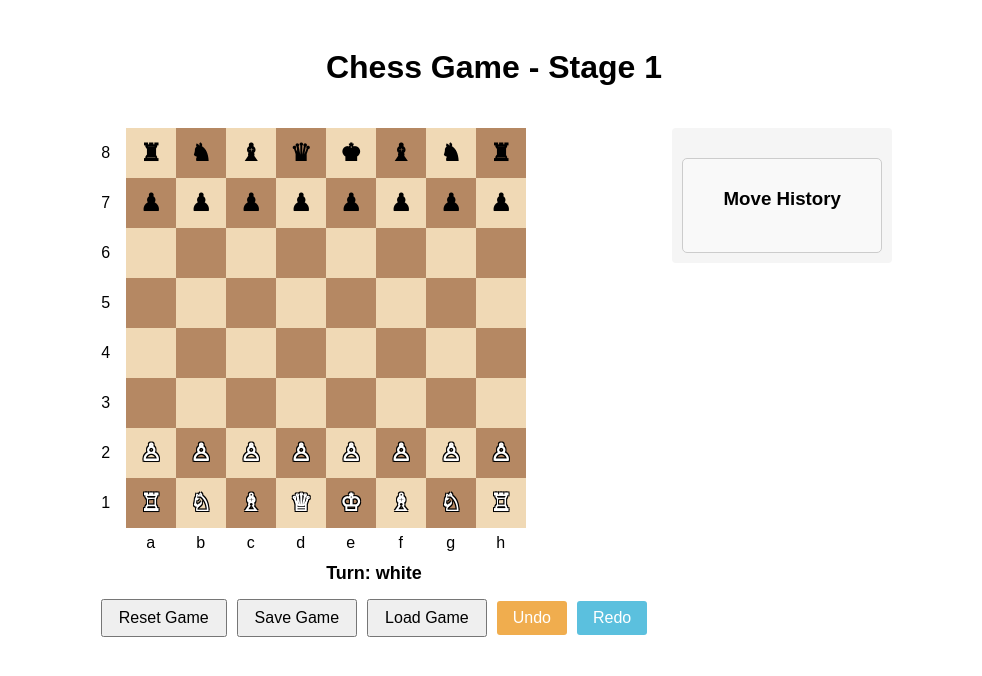
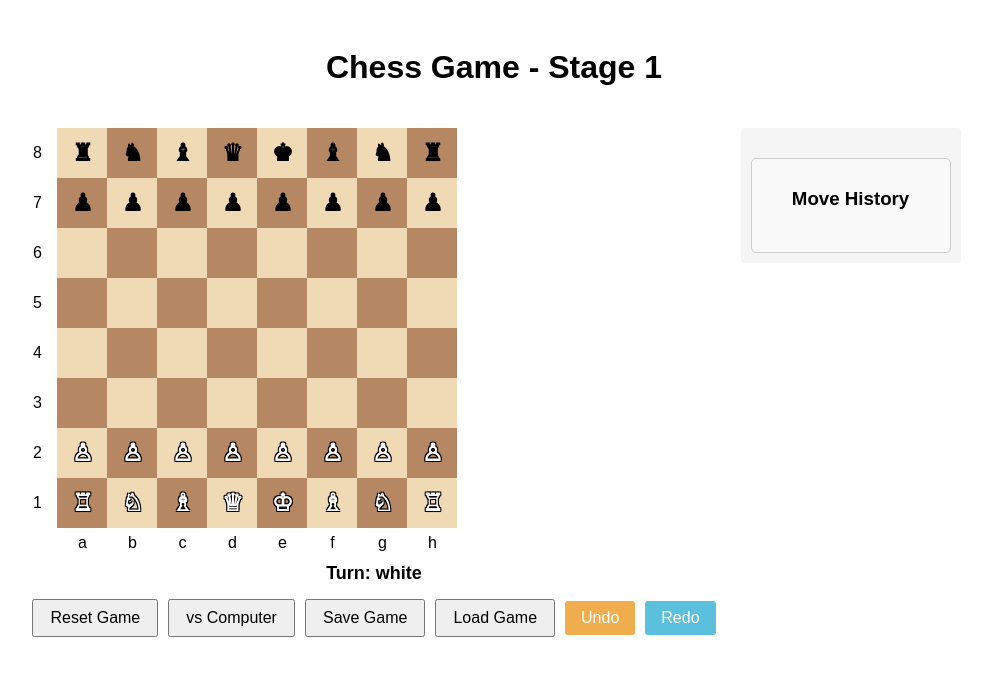
Before and after one commit to Jim2014/chess_cursor, a React (Create React App) app: page / in a window 1280 px wide. Shown: the top 676 px of the page, without its empty margins (146-1128 px from the left). Built offline with nearby package versions, Linux system fonts and the light colour scheme.

Commit message:
Add simple computer player

```diff
--- /dev/null
+++ b/src/ai/ComputerPlayer.ts
@@ -0,0 +1,80 @@
+import { GameState, Move, Piece } from "../logic/types";
+import { isValidMove } from "../logic/ChessRulesEngine";
+
+// Basic piece values for simple evaluation
+const PIECE_VALUES = {
+  pawn: 1,
+  knight: 3,
+  bishop: 3,
+  rook: 5,
+  queen: 9,
+  king: 0  // We don't consider king's value in basic evaluation
+};
+
+export class ComputerPlayer {
+  // Get all valid moves for the current position
+  private getAllValidMoves(gameState: GameState): Move[] {
+    const validMoves: Move[] = [];
+    const { board, turn } = gameState;
+
+    // Go through all squares
+    for (let fromRow = 0; fromRow < 8; fromRow++) {
+      for (let fromCol = 0; fromCol < 8; fromCol++) {
+        const piece = board[fromRow][fromCol];
+        // Check if piece belongs to computer
+        if (piece && piece.color === turn) {
+          // Check all possible destination squares
+          for (let toRow = 0; toRow < 8; toRow++) {
+            for (let toCol = 0; toCol < 8; toCol++) {
+              const move: Move = {
+                from: { row: fromRow, col: fromCol },
+                to: { row: toRow, col: toCol }
+              };
+              if (isValidMove(gameState, move)) {
+                validMoves.push(move);
+              }
+            }
+          }
+        }
+      }
+    }
+    return validMoves;
+  }
+
+  // Evaluate a capture move
+  private evaluateMove(move: Move, gameState: GameState): number {
+    const { board } = gameState;
+    const targetPiece = board[move.to.row][move.to.col];
+
+    // If it's a capture, return the value of the captured piece
+    if (targetPiece) {
+      return PIECE_VALUES[targetPiece.type];
+    }
+
+    return 0;  // Non-capture move
+  }
+
+  // Choose the best move
+  public getBestMove(gameState: GameState): Move | null {
+    const validMoves = this.getAllValidMoves(gameState);
+
+    // If no valid moves are available, return null
+    if (validMoves.length === 0) {
+      return null;
+    }
+
+    // Sort moves by value (captures first)
+    validMoves.sort((a, b) =>
+      this.evaluateMove(b, gameState) - this.evaluateMove(a, gameState)
+    );
+
+    // If there are captures available, randomly select one of the best captures
+    const bestValue = this.evaluateMove(validMoves[0], gameState);
+    const bestMoves = validMoves.filter(move =>
+      this.evaluateMove(move, gameState) === bestValue
+    );
+
+    // Return a random move from the best available moves
+    return bestMoves[Math.floor(Math.random() * bestMoves.length)];
+  }
+}
--- a/src/components/Board.tsx
+++ b/src/components/Board.tsx
@@ -1,4 +1,4 @@
-import React, { useState, useEffect } from "react";
+import React, { useState, useEffect, useMemo } from "react";
 import Square from "./Square";
 import MoveHistory from "./MoveHistory";
 import "../styles/Board.css";
@@ -8,6 +8,7 @@ import { isValidMove, isKingInCheck, isCheckmate } from "../logic/ChessRulesEngi
 import SaveGameDialog from './SaveGameDialog';
 import LoadGameDialog from './LoadGameDialog';
 import PromotionDialog from './PromotionDialog';
+import { ComputerPlayer } from "../ai/ComputerPlayer";
 
 interface SavedGame {
   name: string;
@@ -72,6 +73,7 @@ const Board: React.FC = () => {
     black: { kingSide: true, queenSide: true }
   });
   const [isCheck, setIsCheck] = useState(false);
+  const [isInCheckmate, setIsInCheckmate] = useState(false);
 
   // New state variables
   const [showSaveDialog, setShowSaveDialog] = useState(false);
@@ -83,6 +85,11 @@ const Board: React.FC = () => {
   const [showPromotionDialog, setShowPromotionDialog] = useState(false);
   const [pendingMove, setPendingMove] = useState<{ from: Position; to: Position } | null>(null);
 
+  // Add these new state variables
+  const [isVsComputer, setIsVsComputer] = useState(false);
+  const [computerColor, setComputerColor] = useState<"black" | "white">("black");
+  const computerPlayer = useMemo(() => new ComputerPlayer(), []);
+
   // Load saved games list on component mount
   useEffect(() => {
     const saves = localStorage.getItem('chessGameSaves');
@@ -90,6 +97,23 @@ const Board: React.FC = () => {
       setSavedGames(JSON.parse(saves));
     }
   }, []);
+
+  // Handle computer's move
+  useEffect(() => {
+    if (isVsComputer && turn === computerColor && !promotionSquare && !isInCheckmate) {
+      // Add a small delay to make it feel more natural
+      const timer = setTimeout(() => {
+        const gameState = createGameState(board, turn, lastMove);
+        gameState.castlingRights = castlingRights;
+        const move = computerPlayer.getBestMove(gameState);
+        if (move) {  // Only make move if one is available
+          makeMove(move);
+        }
+      }, 500);
+
+      return () => clearTimeout(timer);
+    }
+  }, [turn, isVsComputer, computerColor, board, lastMove, isInCheckmate]);
 
   // Compute allowed moves for the selected piece.
   const computeAllowedMoves = (position: Position): Position[] => {
@@ -297,6 +321,7 @@ const Board: React.FC = () => {
     const isInCheck = isKingInCheck(newBoard, turn === "white" ? "black" : "white");
     const isInCheckmate = isInCheck && isCheckmate(newGameState, turn === "white" ? "black" : "white");
     setIsCheck(isInCheck);
+    setIsInCheckmate(isInCheckmate);
 
     // Create move description with check/checkmate status
     let moveDesc = getMoveDescription(move.from, move.to);
@@ -326,6 +351,7 @@ const Board: React.FC = () => {
   };
 
   const handleSquareClick = (position: Position) => {
+    if (isVsComputer && turn === computerColor) return;
     if (selectedPosition) {
       const move: Move = {
         from: selectedPosition,
@@ -493,6 +519,7 @@ const Board: React.FC = () => {
       black: { kingSide: true, queenSide: true }
     });
     setIsCheck(false);
+    setIsInCheckmate(false);
     setUndoStack([]);
     setRedoStack([]);
   };
@@ -529,6 +556,7 @@ const Board: React.FC = () => {
         setTurn(gameState.turn);
         setCastlingRights(gameState.castlingRights);
         setIsCheck(gameState.isCheck);
+        setIsInCheckmate(gameState.isCheck && isCheckmate(createGameState(gameState.board, gameState.turn, gameState.lastMove), gameState.turn));
         setLastMove(gameState.lastMove);
 
         // Initialize undo stack with the initial state from the first move's snapshot
@@ -597,6 +625,33 @@ const Board: React.FC = () => {
     );
   }
 
+  // Add controls for computer player
+  const renderGameControls = () => (
+    <div className="controls">
+      <button onClick={resetGame}>Reset Game</button>
+      <button onClick={() => setIsVsComputer(!isVsComputer)}>
+        {isVsComputer ? "vs Human" : "vs Computer"}
+      </button>
+      {isVsComputer && (
+        <button onClick={() => setComputerColor(computerColor === "white" ? "black" : "white")}>
+          Play as {computerColor === "white" ? "Black" : "White"}
+        </button>
+      )}
+      <button className="save-button" onClick={() => setShowSaveDialog(true)}>
+        Save Game
+      </button>
+      <button className="load-button" onClick={() => setShowLoadDialog(true)}>
+        Load Game
+      </button>
+      <button className="undo-button" onClick={handleUndo}>
+        Undo
+      </button>
+      <button className="redo-button" onClick={handleRedo}>
+        Redo
+      </button>
+    </div>
+  );
+
   return (
     <div>
       <div className="game-container">
@@ -611,23 +666,7 @@ const Board: React.FC = () => {
             </div>
           </div>
           <div className="turn-indicator">Turn: {turn}</div>
-          <div className="controls">
-            <button className="reset-button" onClick={resetGame}>
-              Reset Game
-            </button>
-            <button className="save-button" onClick={() => setShowSaveDialog(true)}>
-              Save Game
-            </button>
-            <button className="load-button" onClick={() => setShowLoadDialog(true)}>
-              Load Game
-            </button>
-            <button className="undo-button" onClick={handleUndo}>
-              Undo
-            </button>
-            <button className="redo-button" onClick={handleRedo}>
-              Redo
-            </button>
-          </div>
+          {renderGameControls()}
         </div>
         <div className="side-panel">
           <MoveHistory moves={moveHistory} />
```
